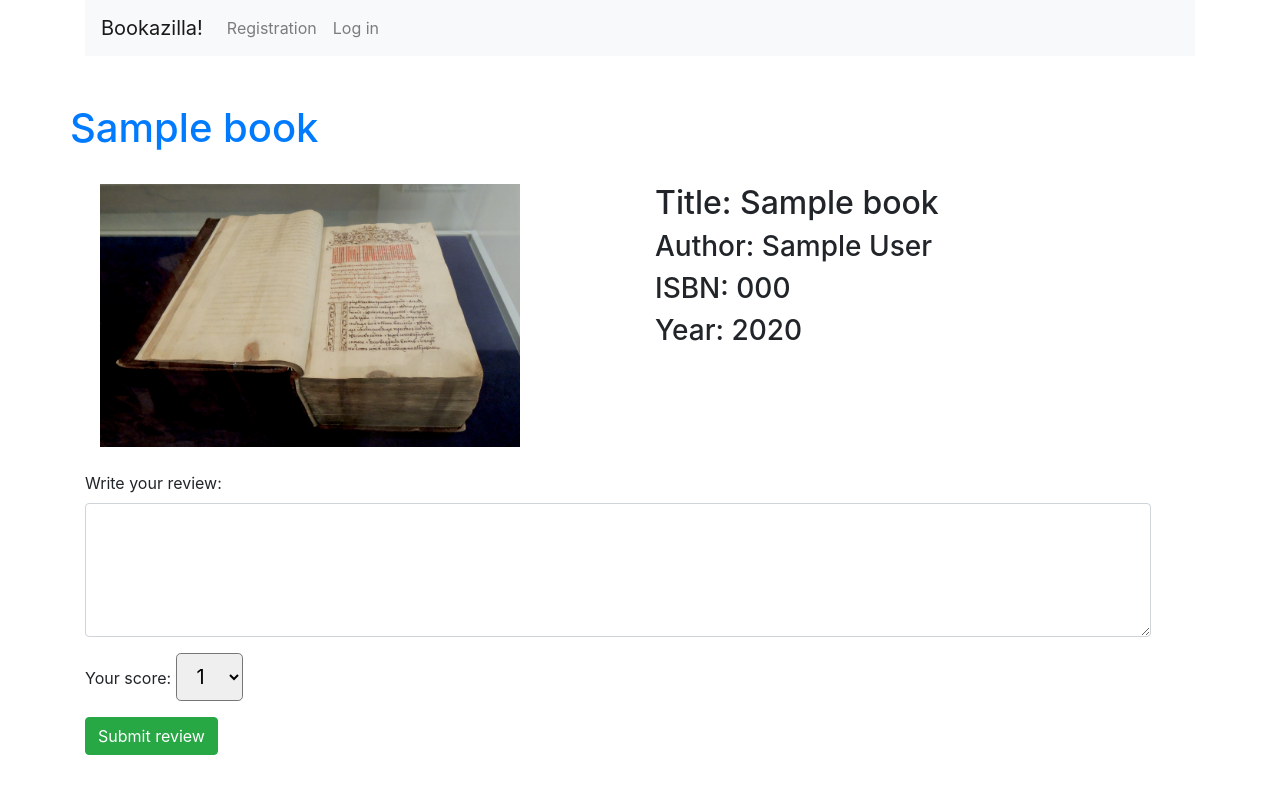
After one commit to Feraijo/cs50-web, a Flask app: template project1/templates/review.html in a window 1280 px wide. The commit adds this page. Run offline with Flask 2, Linux system fonts and the light colour scheme; the template is opened without the code that fills it: most values are stand-ins (such as "Sample title", 1, 10 or a date in 2020); some libraries are stand-ins or nearby versions.

Commit message:
review functionality

```diff
--- a/project1/application.py
+++ b/project1/application.py
@@ -22,9 +22,9 @@ dbh = DBHandler(os.getenv("DATABASE_URL"))
 @app.route("/")
 def index():
     purpose = request.args.get('to')
-    if purpose == 'logout' or session.get("logged") is None:
-        session["logged"] = False
-    return render_template("index.html", logged=session["logged"])
+    if purpose == 'logout' or session.get("user") is None:
+        session["user"] = False
+    return render_template("index.html", user=session["user"])
 
 # book page
 @app.route("/<int:book_id>")
@@ -32,8 +32,21 @@ def book(book_id):
     book, message = dbh.get_book(book_id)
     reviews = dbh.get_book_reviews(book_id)
     if not book:
-        return render_template("index.html", logged=session["logged"], message=message)
-    return render_template("book.html", book=book, reviews=reviews)
+        return render_template("index.html", user=session["user"], message=message)
+    return render_template("book.html", user=session["user"], book=book, reviews=reviews)
+
+# process search values
+@app.route("/<int:book_id>/review", methods=['GET', 'POST'])
+def review(book_id):
+    book, message = dbh.get_book(book_id)
+    if request.method == 'GET':
+        return render_template("review.html", user=session["user"], book=book)
+    else:
+        review_text = request.form.get("review_text") or None
+        score = request.form.get("score") or None
+        message = dbh.add_review(book_id, score, review_text, session["user"])
+        reviews = dbh.get_book_reviews(book_id)
+        return render_template("book.html", user=session["user"], book=book, reviews=reviews, message=message)
 
 # process search values
 @app.route("/search", methods=['POST'])
@@ -44,7 +57,7 @@ def search():
     year = request.form.get("year")
     year = int(year) if year else None
     books, response = dbh.find_books(isbn, title, author, year)
-    return render_template("index.html", logged=session["logged"], books=books, message=response)
+    return render_template("index.html", user=session["user"], books=books, message=response)
 
 # login and registration page
 @app.route("/login_url", methods=['GET', 'POST'])
@@ -63,21 +76,20 @@ def login_form():
         # if it is login - check user and password and log him in
         if purpose == 'login':
             try:
-                dbh.check_user(login, pwd)
-                session["logged"] = True
+                session["user"] = dbh.check_user(login, pwd)
                 message = 'You\'ve successfully logged in.'
             except NoSuchUserError:
                 message = 'No such user, please register'
             except WrongPasswordError:
                 message = 'Wrong password, try again'
 
-            return render_template("index.html", logged=session["logged"], message=message)
+            return render_template("index.html", user=session["user"], message=message)
         else:
-            # if it is registration - check if name already exists and register otherwise
-            name = request.form.get("name")
+            # if it is registration - check if login already exists and register otherwise
+            name = request.form.get("name") or login
             try:
                 dbh.add_user(name, login, pwd)
             except IntegrityError:
-                message = 'That username is already in use'
+                message = 'That login is already in use'
                 return render_template("login_form.html", purpose=purpose, message=message)
             return render_template("login_form.html", purpose='login')
--- /dev/null
+++ b/project1/templates/book_templ.html
@@ -0,0 +1,34 @@
+{% extends "layout.html" %}
+
+{% block heading %}
+    <br>
+    <a href="{{ url_for('book', book_id=book.id) }}">{{book.title}}</a>
+
+{% endblock %}
+
+{% block body %}
+    <br>
+    <div class="container">
+        <div class="row">
+            <div class="col-sm">
+                <img width="80%"  src="{{ url_for('static', filename='book.jpg') }}">
+            </div>
+            <div class="col-sm">
+                <h2>Title: {{book.title}}</h2>
+                <h3>Author:
+                    <!-- <form action="{{ url_for('search') }}" method="post">
+                        <button type="submit" name="your_name" value="your_value" class="btn-link">Go</button>
+                    </form> -->
+                    {{book.author}}
+
+                </h3>
+                <h3>ISBN: {{book.isbn}}</h3>
+                <h3>Year: {{book.year}}</h3>
+            </div>
+
+        </div>
+    <br>
+    {% block review %}
+
+    {% endblock %}
+{% endblock %}
--- a/project1/templates/index.html
+++ b/project1/templates/index.html
@@ -5,7 +5,7 @@
 {% endblock %}
 
 {% block body %}
-    {% if logged %}
+    {% if user %}
         {% if not books %}
         <div class="row"><p>You can start from searching a book:</p></div>
         {%endif%}
--- a/project1/templates/layout.html
+++ b/project1/templates/layout.html
@@ -17,7 +17,7 @@
 
                 <div class="collapse navbar-collapse" id="navbarSupportedContent">
                     <ul class="navbar-nav mr-auto">
-                        {% if not logged %}
+                        {% if not user %}
                         <li class="nav-item">
                             <a class="nav-link" href="{{ url_for('login_form', to='register') }}">Registration</a>
                         </li>
@@ -25,24 +25,9 @@
                             <a class="nav-link" href="{{ url_for('login_form', to='login') }}">Log in</a>
                         </li>
                         {%endif%}
-                        <!-- <li class="nav-item dropdown">
-                            <a class="nav-link dropdown-toggle" href="#" id="navbarDropdown"
-                                    role="button" data-toggle="dropdown"
-                                    aria-haspopup="true" aria-expanded="false">
-                                Dropdown
-                            </a>
-                            <div class="dropdown-menu" aria-labelledby="navbarDropdown">
-                                <a class="dropdown-item" href="#">Action</a>
-                                <a class="dropdown-item" href="#">Another action</a>
-                                <div class="dropdown-divider"></div>
-                                <a class="dropdown-item" href="#">Something else here</a>
-                            </div>
-                        </li>
-                        <li class="nav-item">
-                            <a class="nav-link disabled" href="#">Disabled</a>
-                        </li> -->
                     </ul>
-                    {% if logged %}
+                    {% if user %}
+                    <div>Hello, {{user.user_name}}</div>
                     <a class="nav-link" href="{{ url_for('index', to='logout') }}">Log out</a>
                     {%endif%}
                 </div>
--- a/project1/templates/login_form.html
+++ b/project1/templates/login_form.html
@@ -19,11 +19,11 @@
         {% endif %}
         <div class="form-group">
             <label for="InputLogin">Login</label>
-            <input type="text" name="login" class="form-control" id="InputLogin" placeholder="Enter login">
+            <input type="text" name="login" class="form-control" id="InputLogin" placeholder="Enter login" required>
         </div>
         <div class="form-group">
             <label for="InputPassword">Password</label>
-            <input type="password" name="pwd" class="form-control" id="InputPassword" placeholder="Password">
+            <input type="password" name="pwd" class="form-control" id="InputPassword" placeholder="Password" required>
         </div>
         <button type="submit" class="btn btn-primary">Submit</button>
     </form>
--- /dev/null
+++ b/project1/templates/review.html
@@ -0,0 +1,23 @@
+{% extends "book_templ.html" %}
+
+{% block review %}
+<div class="row">
+    <form action="{{ url_for('review', book_id=book.id) }}" method="post">
+        <div class="form-group" >
+            <label for="InputTextarea">Write your review: </label>
+            <textarea name="review_text" class="form-control" id="InputTextarea" cols="100%" rows="5"></textarea>
+        </div>
+        <div class="form-group">
+            <label for="InputControlSelect">Your score: </label>
+            <select name="score" class="form-control-lg" id="InputControlSelect">
+              <option>1</option>
+              <option>2</option>
+              <option>3</option>
+              <option>4</option>
+              <option>5</option>
+            </select>
+          </div>
+        <button type="submit" class="btn btn-success">Submit review</button>
+    </form>
+</div>
+{% endblock %}
```
Also changed, not shown: project1/db_handler.py (+65 -18 lines), project1/import.py (+7 -4 lines), project1/templates/book.html (+22 -8 lines), project1/static/star.svg (added).
